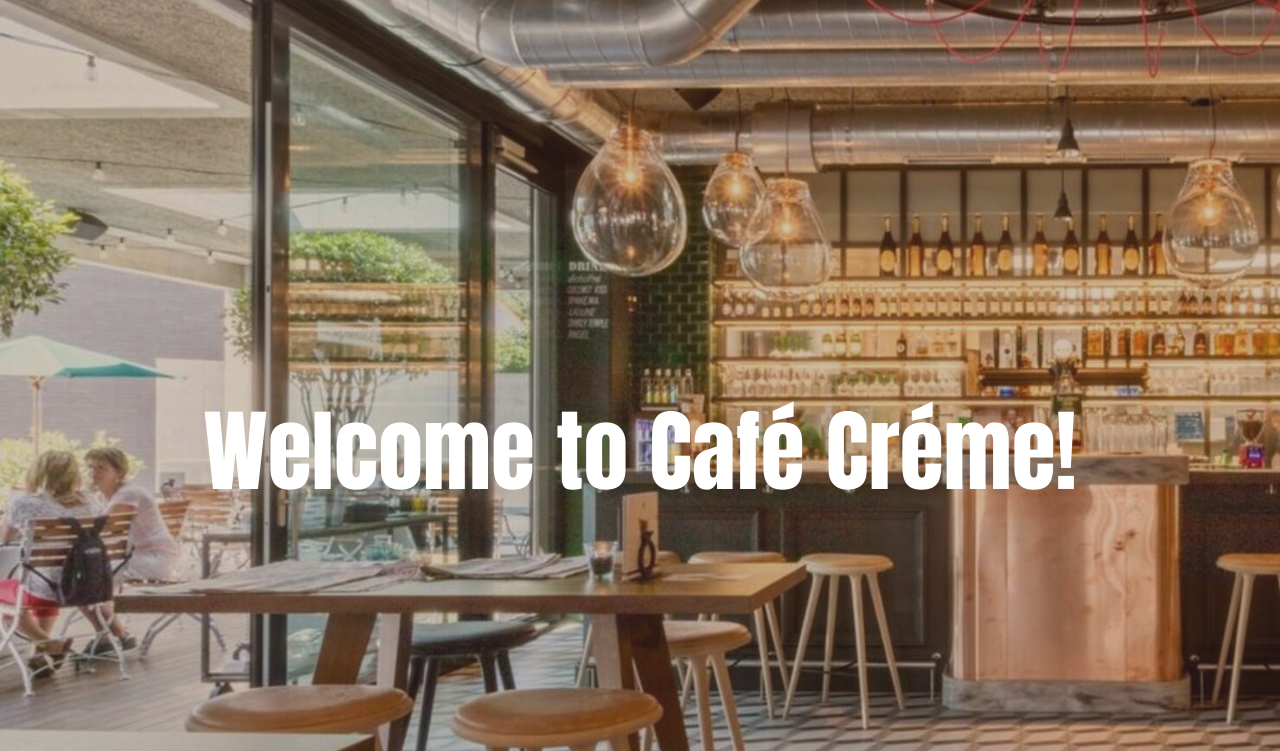
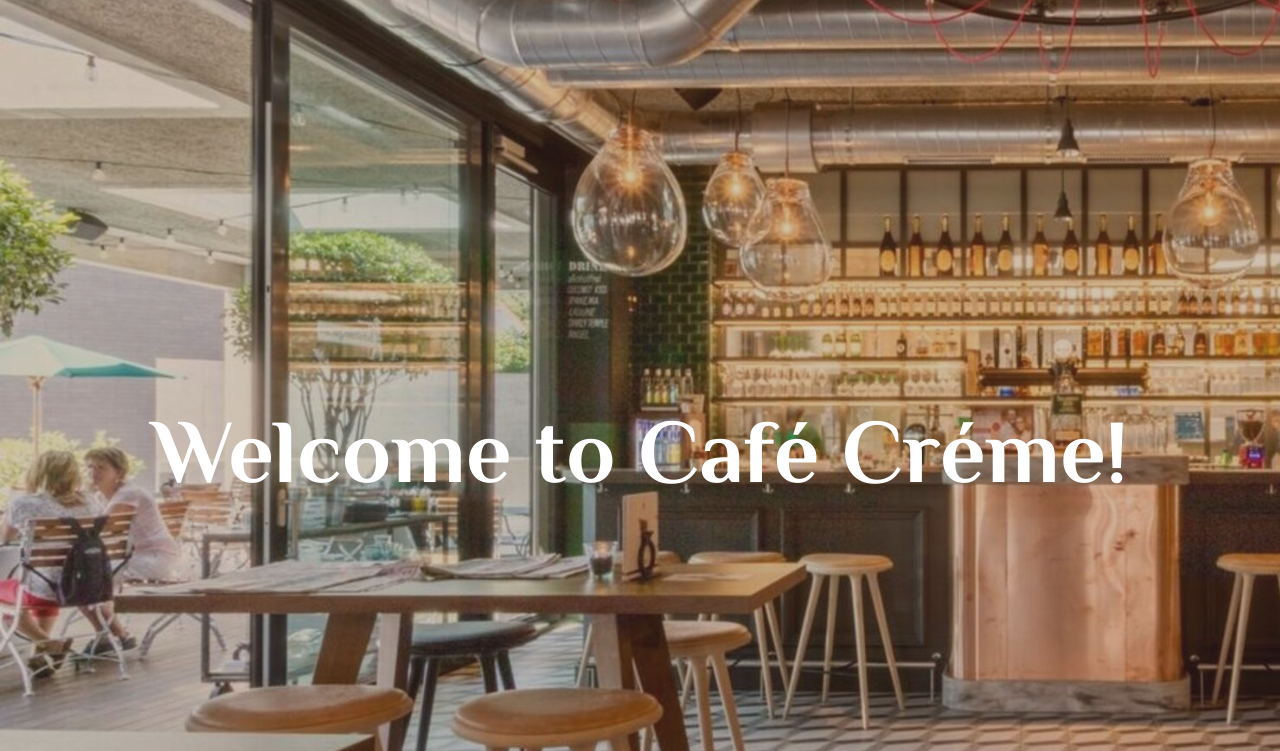
Before and after one commit to abuSaeedX/Cafe-Creme, a plain HTML site: page index.html in a window 1280 px wide. Shown: the part 49-800 px from the top of the page. Drawn offline with Linux system fonts and the light colour scheme; a web font is replaced by a local one.

Commit message:
Update styles.css

```diff
--- a/css/styles.css
+++ b/css/styles.css
@@ -136,9 +136,7 @@
     margin-top: 25px;
   }
 
-  h1, h2 {
-    font-family: Impact, serif;
-  }
+
 
   .item p {
     display: inline-block;
```
